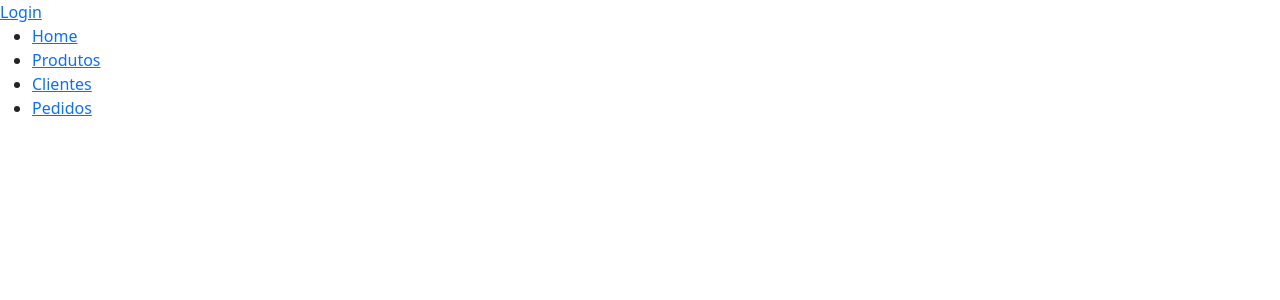
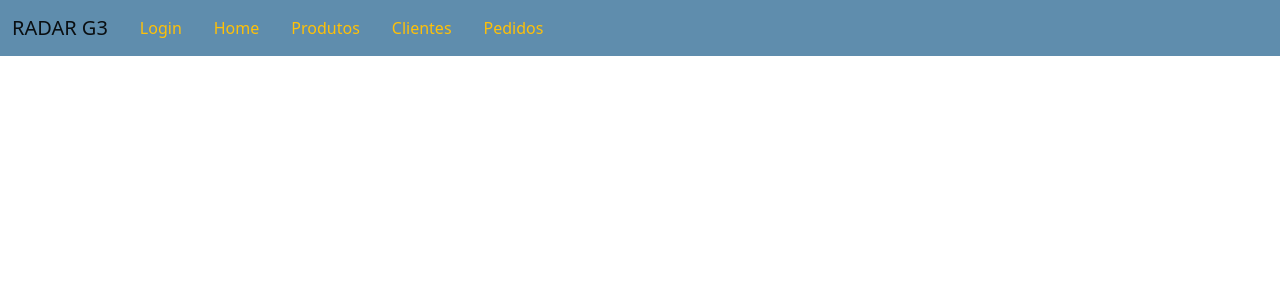
Before and after one commit to bruno-esilva/Projeto-Radar-G3, an Angular app in the folder radar_G3_angular/: page / in a window 1280 px wide. Shown: the top 300 px of the page. Built offline with nearby package versions, Linux system fonts and the light colour scheme.

Commit message:
Modificado estilo da navbar provisória

```diff
--- a/radar_G3_angular/src/app/app.component.html
+++ b/radar_G3_angular/src/app/app.component.html
@@ -1,20 +1,22 @@
-<nav>
-  <div>
-    <a routerLink="/login">Login</a>
-
+<nav class="navbar" style="background-color: #5f8dad;">
+  <div class="container-fluid">
     <div>
-      <ul>
-        <li>
-          <a  routerLink="/home">Home</a>
+      <ul class="nav">
+        <a class="navbar-brand">RADAR G3</a>
+        <li class="nav-item">
+          <a class="nav-link active link-warning" routerLink="/login">Login</a>
         </li>
-        <li >
-          <a  routerLink="/produtos">Produtos</a>
+        <li class="nav-item">
+          <a class="nav-link active link-warning" routerLink="/home">Home</a>
         </li>
-        <li>
-          <a  routerLink="/clientes">Clientes</a>
+        <li class="nav-item">
+          <a class="nav-link active link-warning" routerLink="/produtos">Produtos</a>
         </li>
-        <li>
-          <a  routerLink="/pedidos">Pedidos</a>
+        <li class="nav-item">
+          <a class="nav-link active link-warning" routerLink="/clientes">Clientes</a>
+        </li>
+        <li class="nav-item">
+          <a class="nav-link active link-warning" routerLink="/pedidos">Pedidos</a>
         </li>
       </ul>
     </div>
```
